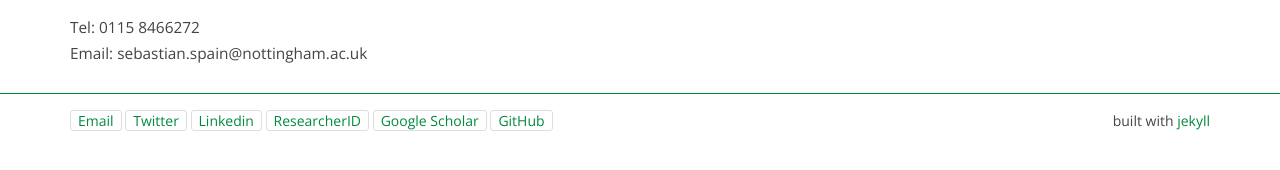
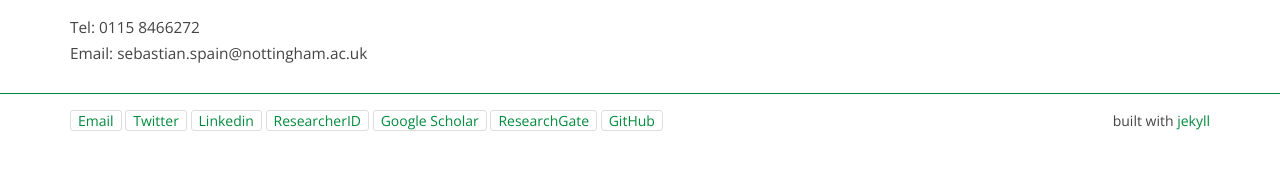
Before and after one commit to sebspain/sebspain.github.io, a Jekyll site: the page index.html, which Jekyll copies as it is, in a window 1280 px wide. Shown: the part 548-718 px from the top of the page. Built offline with Jekyll 4.4.1, drawn with Linux system fonts in a browser that asks for light colours; Markdown is read by kramdown in place of the engine named in the settings.

Commit message:
added research gate link to footers

```diff
--- a/_includes/footer.html
+++ b/_includes/footer.html
@@ -7,6 +7,7 @@
 		<a href="http://www.linkedin.com/pub/sebastian-spain/31/516/38a" class="contact">Linkedin</a>
 		<a href="http://www.researcherid.com/rid/A-7814-2010" class="contact">ResearcherID</a>
 		<a href="http://scholar.google.co.uk/citations?user=aDsMaboAAAAJ" class="contact">Google Scholar</a>
+    	<a href="https://www.researchgate.net/profile/Sebastian_Spain" class="contact">ResearchGate</a>
 		<a href="http://github.com/sebspain" class="contact">GitHub</a>
 	   </p>
       </div>
--- a/index.html
+++ b/index.html
@@ -77,6 +77,7 @@
     <a href="http://www.linkedin.com/pub/sebastian-spain/31/516/38a" class="contact">Linkedin</a>
     <a href="http://www.researcherid.com/rid/A-7814-2010" class="contact">ResearcherID</a>
     <a href="http://scholar.google.co.uk/citations?user=aDsMaboAAAAJ" class="contact">Google Scholar</a>
+    <a href="https://www.researchgate.net/profile/Sebastian_Spain" class="contact">ResearchGate</a>
     <a href="http://github.com/sebspain" class="contact">GitHub</a>
      </p>
       </div>
```
